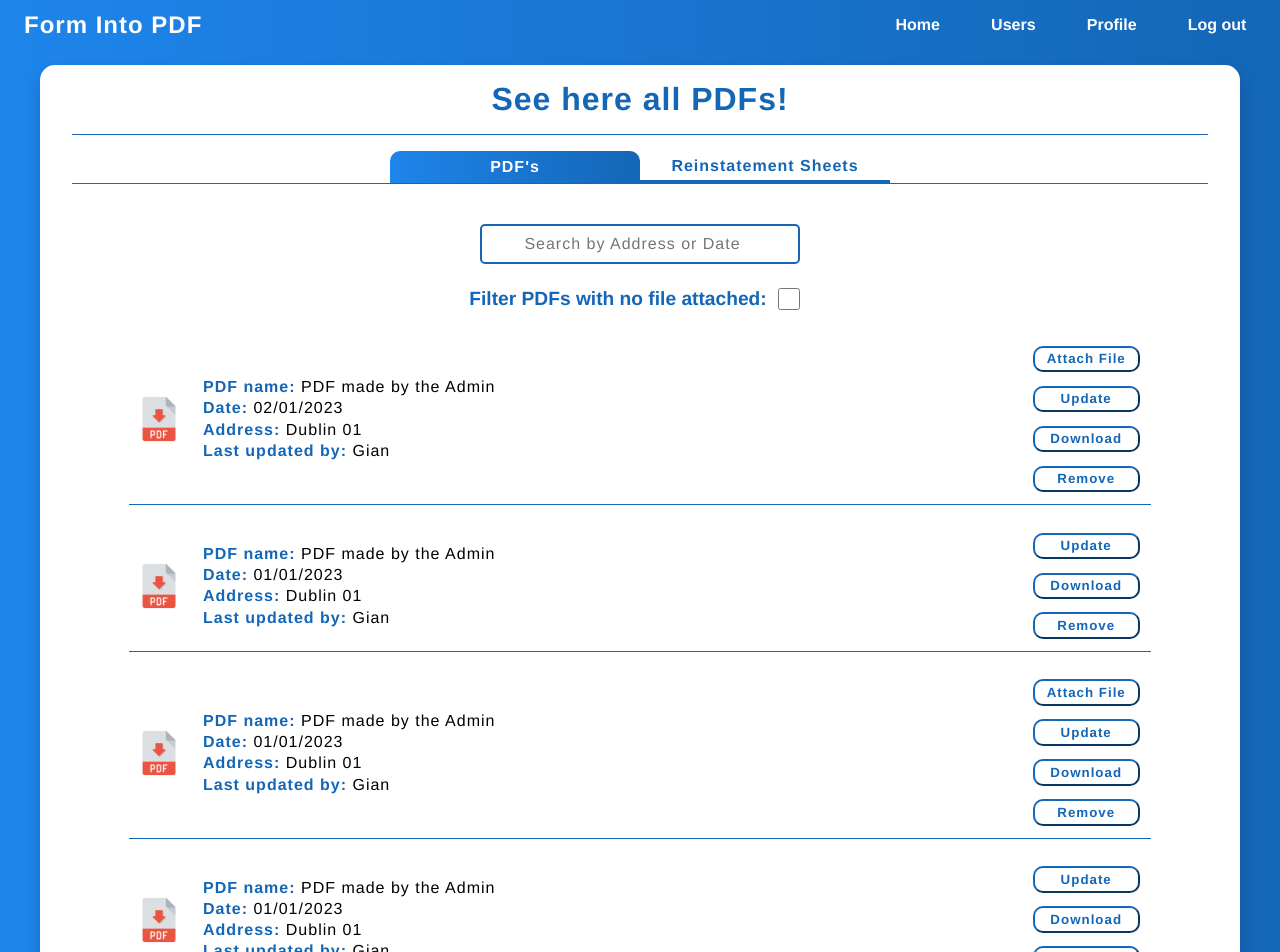
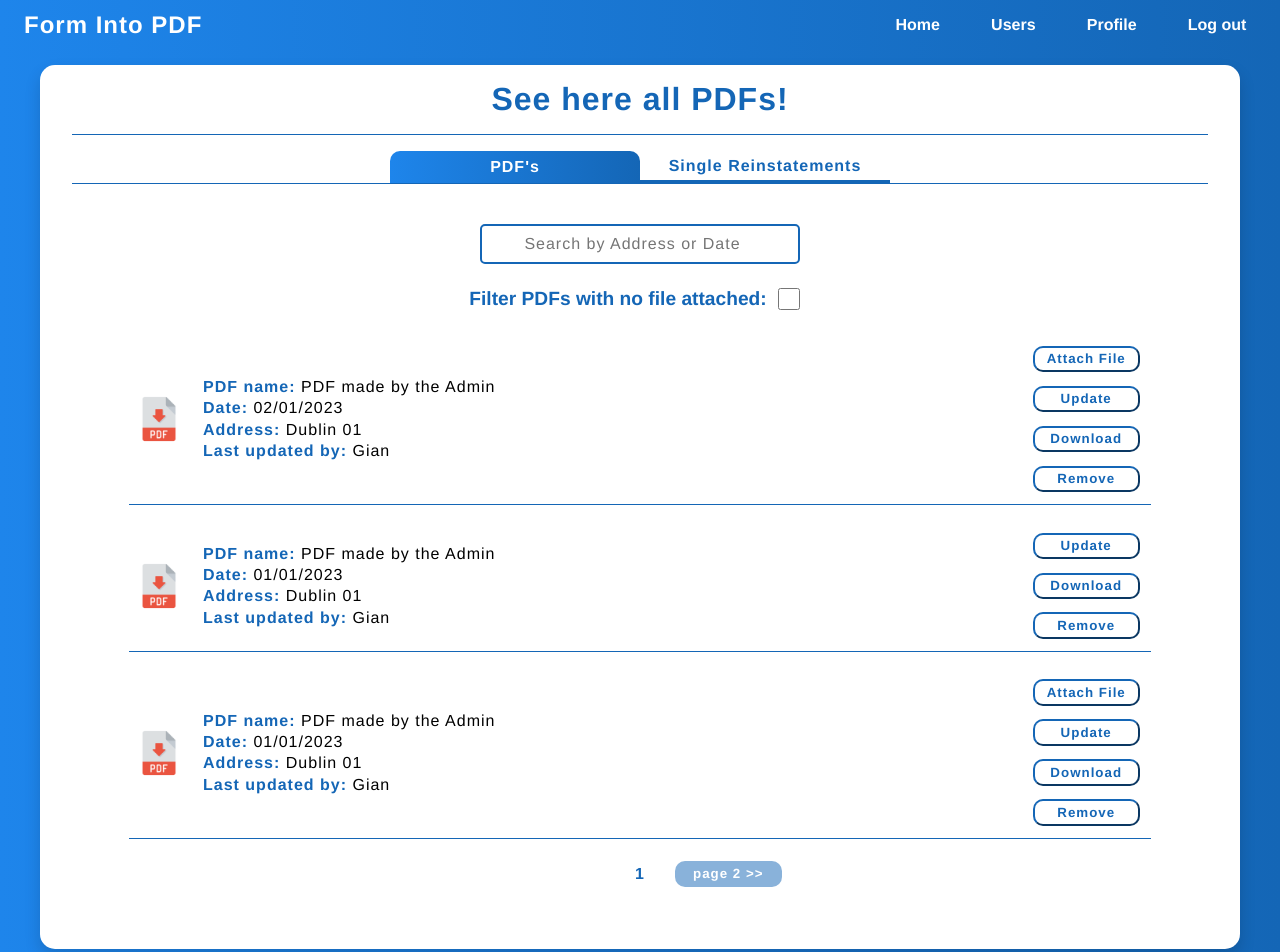
Before and after one commit to sbritobreno/FormIntoPDF-FrontEnd, a React (Create React App) app: page /FormIntoPDF-FrontEnd/home in a window 1280 px wide. Shown: the top 952 px of the page. Built offline with nearby package versions, Linux system fonts and the light colour scheme.

Commit message:
Implement pagination on home page

```diff
--- a/src/components/pages/Home/DisplayPDF.js
+++ b/src/components/pages/Home/DisplayPDF.js
@@ -5,13 +5,17 @@ import { Context } from "../../../context/UserContext";
 import { useNavigate } from "react-router-dom";
 
 function DisplayPDF({ updateDocUrl }) {
+  const pdfs = pdfsData;
+  const navigate = useNavigate();
   const checkbox = useRef(null);
-  const pdfs = pdfsData;
   const { isAdmin } = useContext(Context);
   const [searchfield, setSearchfield] = useState("");
   const [filter, setFilter] = useState(false);
+  const [page, setPage] = useState(1);
+  const resultsPerPage = 3;
+  let numberOfPages = 1;
+
   const filteredPDFs = searchFilter();
-  const navigate = useNavigate();
 
   function searchFilter() {
     // filter by Address
@@ -33,7 +37,18 @@ function DisplayPDF({ updateDocUrl }) {
 
     if (filter) result = setupFilter(result);
 
+    numberOfPages = Math.ceil(result.length / resultsPerPage);
+
+    result = getDocumentResultsPage(page, result);
+
     return result;
+  }
+
+  function getDocumentResultsPage(pageNumber = 1, list) {
+    const start = (pageNumber - 1) * resultsPerPage;
+    const end = pageNumber * resultsPerPage;
+
+    return list.slice(start, end);
   }
 
   function setupFilter(list) {
@@ -49,6 +64,7 @@ function DisplayPDF({ updateDocUrl }) {
   }
 
   function checkFilter() {
+    setPage(1);
     setFilter(checkbox.current.checked);
   }
 
@@ -147,6 +163,28 @@ function DisplayPDF({ updateDocUrl }) {
           ))}
         {pdfs.length === 0 && <p>There is no PDF...</p>}
       </div>
+      <div className={styles.pagination_container}>
+        <button
+          style={
+            page > 1 ? { visibility: "visible" } : { visibility: "hidden" }
+          }
+          onClick={() => setPage(page - 1)}
+        >
+          {"<<  "}page {page - 1}
+        </button>
+        <p>{page}</p>
+        <button
+          style={
+            page < numberOfPages
+              ? { visibility: "visible" }
+              : { visibility: "hidden" }
+          }
+          onClick={() => setPage(page + 1)}
+        >
+          page {page + 1}
+          {"  >>"}
+        </button>
+      </div>
     </section>
   );
 }
--- a/src/components/pages/Home/DisplayReinstatementSheets.js
+++ b/src/components/pages/Home/DisplayReinstatementSheets.js
@@ -4,12 +4,16 @@ import { formsData } from "../../../data";
 import { useNavigate } from "react-router-dom";
 
 function DisplayReinstatementSheets() {
+  const navigate = useNavigate();
   const checkbox = useRef(null);
   const forms = formsData;
   const [searchfield, setSearchfield] = useState("");
   const [filter, setFilter] = useState(false);
+  const [page, setPage] = useState(1);
+  const resultsPerPage = 3;
+  let numberOfPages = 1;
+
   const filteredForms = searchFilter();
-  const navigate = useNavigate();
 
   function searchFilter() {
     // filter by Address
@@ -31,7 +35,18 @@ function DisplayReinstatementSheets() {
 
     if (filter) result = setupFilter(result);
 
+    numberOfPages = Math.ceil(result.length / resultsPerPage);
+
+    result = getDocumentResultsPage(page, result);
+
     return result;
+  }
+
+  function getDocumentResultsPage(pageNumber = 1, list) {
+    const start = (pageNumber - 1) * resultsPerPage;
+    const end = pageNumber * resultsPerPage;
+
+    return list.slice(start, end);
   }
 
   function setupFilter(list) {
@@ -47,7 +62,16 @@ function DisplayReinstatementSheets() {
   }
 
   function checkFilter() {
+    setPage(1);
     setFilter(checkbox.current.checked);
+  }
+
+  function downloadReinstatementSheet(id) {}
+
+  function deleteSingleReinstatement(id) {}
+
+  function updatePdf(id) {
+    navigate(`/document/only_update/reinstatementsheet/${id}`);
   }
 
   return (
@@ -97,22 +121,50 @@ function DisplayReinstatementSheets() {
                 <div className={styles.pdf_card_buttons}>
                   <button
                     className={styles.pdf_btn_edit}
-                    onClick={() =>
-                      navigate(
-                        `/document/only_update/reinstatementsheet/${form.id}`
-                      )
-                    }
+                    onClick={() => updatePdf(form.id)}
                   >
                     Update
                   </button>
-                  <button className={styles.pdf_btn_download}>Download</button>
-                  <button className={styles.pdf_btn_remove}>Remove</button>
+                  <button
+                    className={styles.pdf_btn_download}
+                    onClick={() => downloadReinstatementSheet(form.id)}
+                  >
+                    Download
+                  </button>
+                  <button
+                    className={styles.pdf_btn_remove}
+                    onClick={() => deleteSingleReinstatement(form.id)}
+                  >
+                    Remove
+                  </button>
                 </div>
               </div>
             </div>
           ))}
         {forms.length === 0 && <p>There is no Single hole form...</p>}
       </div>
+      <div className={styles.pagination_container}>
+        <button
+          style={
+            page > 1 ? { visibility: "visible" } : { visibility: "hidden" }
+          }
+          onClick={() => setPage(page - 1)}
+        >
+          {"<<  "}page {page - 1}
+        </button>
+        <p>{page}</p>
+        <button
+          style={
+            page < numberOfPages
+              ? { visibility: "visible" }
+              : { visibility: "hidden" }
+          }
+          onClick={() => setPage(page + 1)}
+        >
+          page {page + 1}
+          {"  >>"}
+        </button>
+      </div>
     </section>
   );
 }
--- a/src/components/pages/Home/Home.js
+++ b/src/components/pages/Home/Home.js
@@ -27,7 +27,7 @@ function Home() {
             <h1>
               {homeDisplay === "PDF"
                 ? "See here all PDFs!"
-                : "See here all Reinstatement Sheets!"}
+                : "See here all Single Reinstatements!"}
             </h1>
           </div>
           <div className={styles.home_selector}>
@@ -43,13 +43,13 @@ function Home() {
             </button>
             <button
               className={
-                homeDisplay === "REINSTATEMENTSHEETS"
+                homeDisplay === "SINGLEREINSTATEMENTS"
                   ? styles.btn_selector_active
                   : styles.btn_selector
               }
-              onClick={() => setHomeDisplay("REINSTATEMENTSHEETS")}
+              onClick={() => setHomeDisplay("SINGLEREINSTATEMENTS")}
             >
-              Reinstatement Sheets
+              Single Reinstatements
             </button>
           </div>
         </>
--- a/src/components/pages/Home/Home.module.css
+++ b/src/components/pages/Home/Home.module.css
@@ -171,3 +171,27 @@ button:disabled {
   border: none;
   color: #fff;
 }
+
+.pagination_container{
+  display: flex;
+  justify-content: center;
+  align-items: center;
+  margin: 10px;
+}
+
+.pagination_container button {
+  margin-inline: 30px;
+  height: 2em;
+  background-color: rgba(20,102,182,0.5);
+  border: none;
+  color: #fff;
+}
+
+.pagination_container button:hover {
+  background-color: rgba(20,102,182,1);
+}
+
+.pagination_container p {
+  font-weight: bold;
+  color: var(--primary-color)
+}
```
